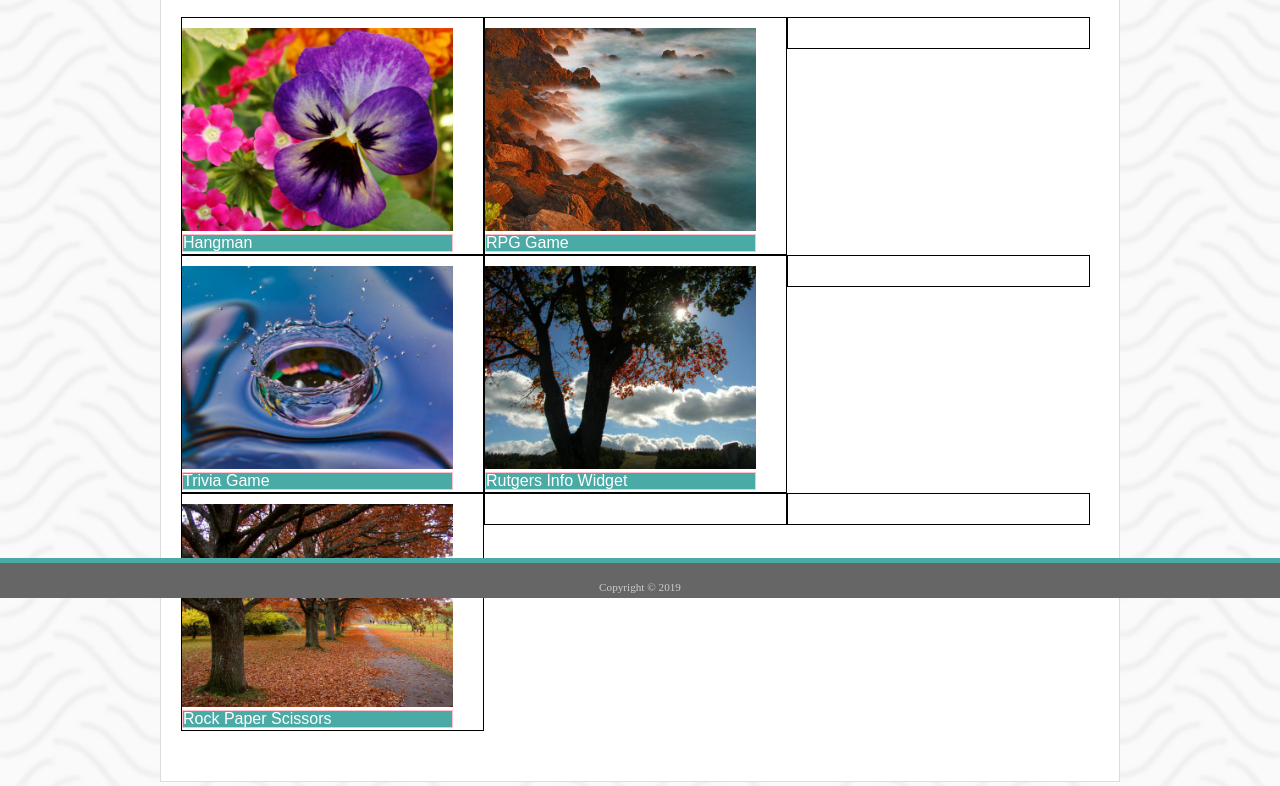
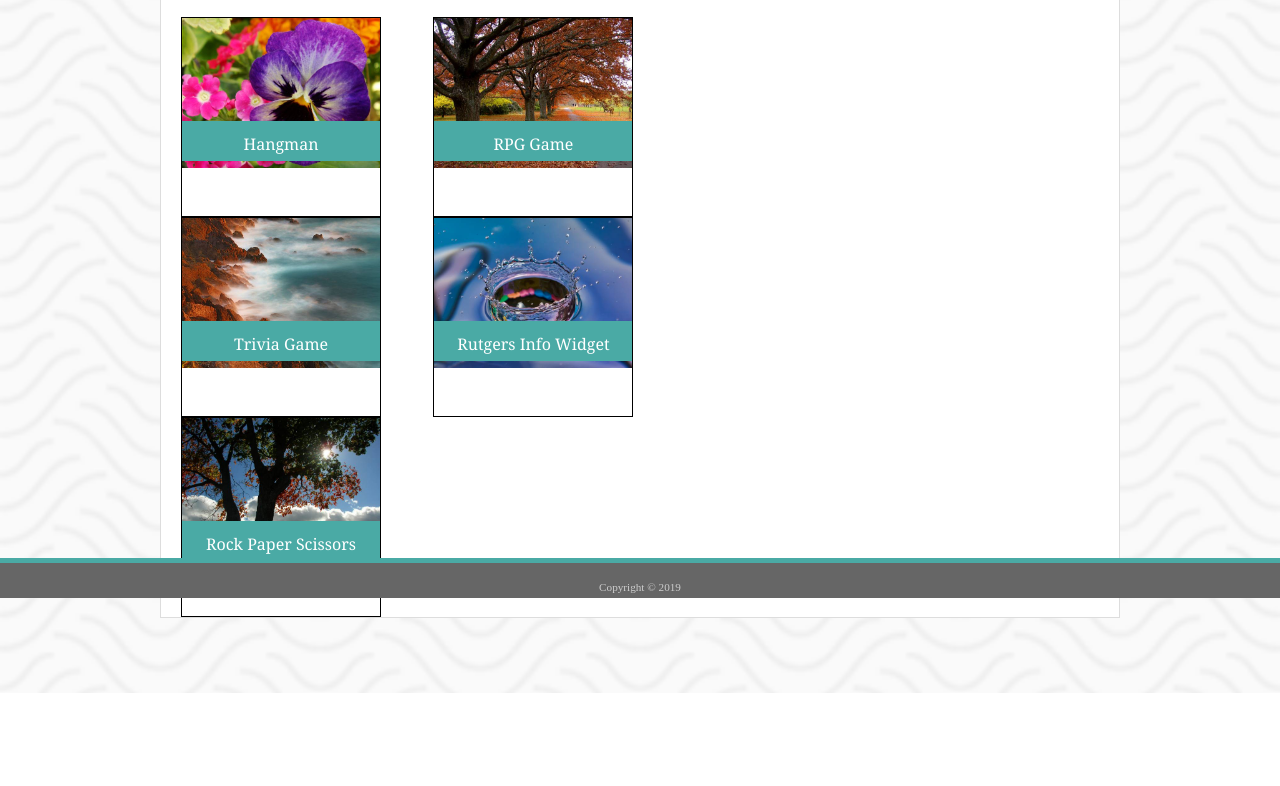
Before and after one commit to justin-barfield/Basic-Portfolio, a plain HTML site: page portfolio.html in a window 1280 px wide. Shown: the part 202-988 px from the top of the page. After the commit the page ends 895 px from the top, so only its background shows below. Drawn offline with Linux system fonts and the light colour scheme.

Commit message:
Portfolio page mostly complete with CSS. Minor edits to spacing of picture tiles to have them viewed in rules of thirds needed

```diff
--- a/assets/css/style.css
+++ b/assets/css/style.css
@@ -126,7 +126,7 @@ footer {
 
 /* portfolio specific style */
 
-#portfolioTable {
+/* #portfolioTable {
     table-layout: fixed;
     width: 100%;
 }
@@ -154,7 +154,58 @@ footer {
     background: #4aaaa5;
     color: #ffffff;
     position: absolute;
-    width: 271px;
+    width: 100%;
+} */
+
+.portfolioList {
+    display: flex;
+    flex-direction: column;
+    flex-wrap: wrap;
+    height: 600px;
+    width: 55%;
+    float: left;
+}
+
+#picture1 {
+    background-image: url(../images/flower1.jpg);
+}
+
+#picture2 {
+    background-image: url(../images/shore1.jpg);
+}
+
+#picture3 {
+    background-image: url(../images/tree1.jpg);
+}
+
+#picture4 {
+    background-image: url(../images/tree2.jpg);
+}
+
+#picture5 {
+    background-image: url(../images/water1.jpg);
+}
+
+.portfolioPictures {
+    background-size: 200px 150px;
+    background-repeat: no-repeat;
+    height: 200px;
+    width: 200px;
+    overflow: hidden;
+    display: flex;
+    justify-content: center;
+    padding: 100px 10px 55px 10px;
+    border: 1px solid black;
+}
+/* Would like to make this a class
+    but unsure how to. .portfolioSpan */
+span {
+    background: #4aaaa5;
+    padding: 15px 65.5px;
+    margin-top: 3px;
+    color: #ffffff;
+    white-space: nowrap;
+    font-family: Georgia, 'Times New Roman', Times, serif;
 }
 
 /* Contact style */
--- a/portfolio.html
+++ b/portfolio.html
@@ -25,10 +25,10 @@
     </header>
     <section>
         <div class="mainContent">
-            <div class="contentHead">Justin Barfield</div>
+            <div class="contentHead">Portfolio</div>
             <hr>
             <div class="contentSpacing">
-                <table id="portfolioTable">
+                <!-- <table id="portfolioTable">
                     <tr class="tableRow">
                         <td class="tableData">
                             <img class="portfolioPics" src="assets/images/flower1.jpg">
@@ -59,7 +59,14 @@
                         <td class="tableData"></td>
                         <td class="tableData"></td>
                     </tr>
-                </table>
+                </table> -->
+                <ul class="portfolioList">
+                    <li class="portfolioPictures portfolioSpan" id="picture1"><span>Hangman</span></li>
+                    <li class="portfolioPictures portfolioSpan" id="picture2"><span>Trivia Game</span></li>
+                    <li class="portfolioPictures portfolioSpan" id="picture3"><span>Rock Paper Scissors</span></li>
+                    <li class="portfolioPictures portfolioSpan" id="picture4"><span>RPG Game</span></li>
+                    <li class="portfolioPictures portfolioSpan" id="picture5"><span>Rutgers Info Widget</span></li>
+                </ul>
             </div>
         </div>
     </section>
```
